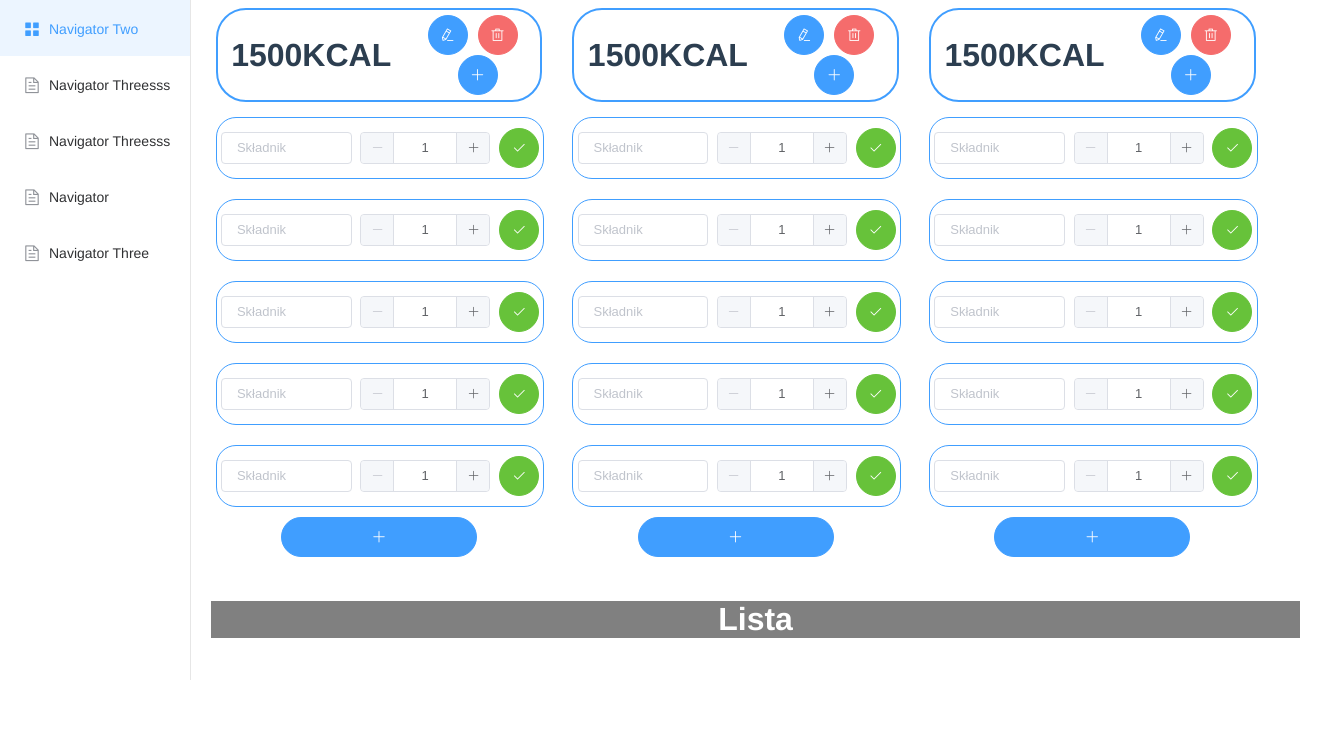
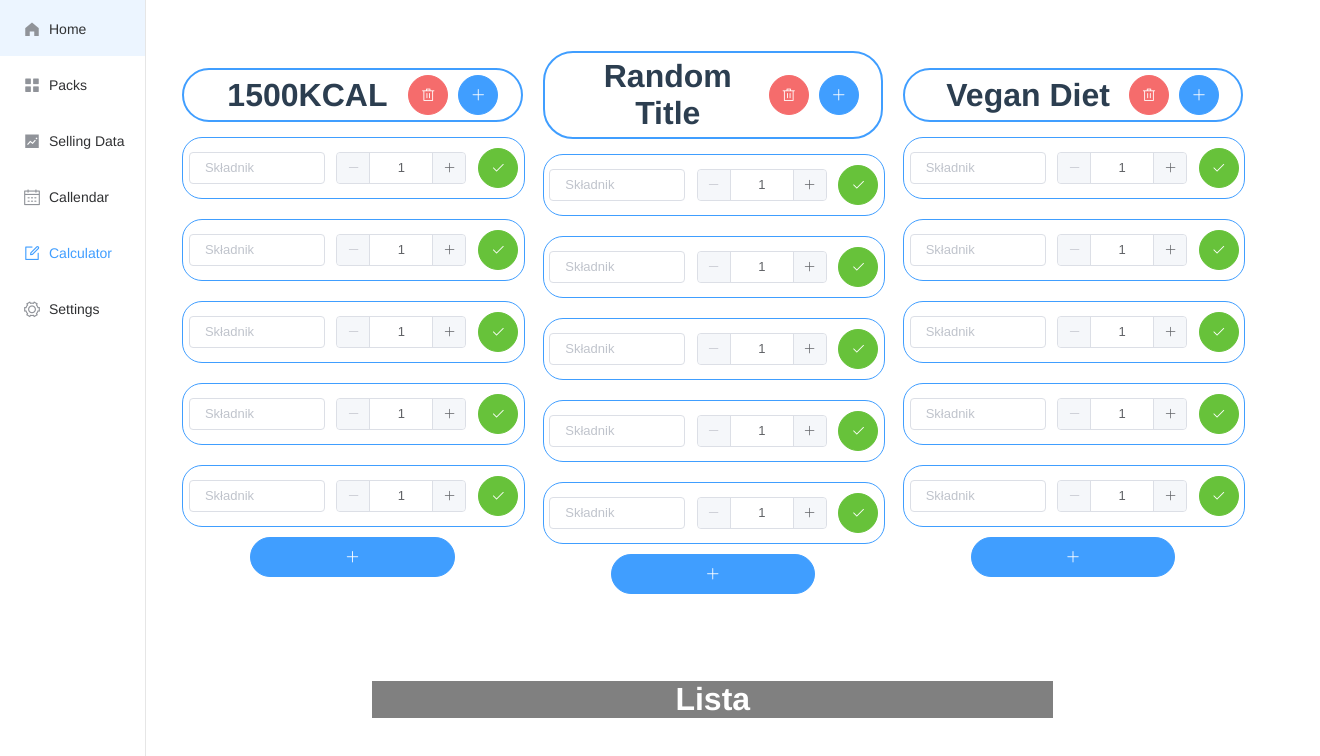
Before and after one commit to Michal-Kozak/Catering-System, a Vue app: page / in a window 1280 px wide. Shown: the top 756 px of the page, 1320 px wide, since content can reach past the window. Built offline with nearby package versions, Linux system fonts and the light colour scheme.

Commit message:
Fix - Displaying List Summary

```diff
--- a/src/components/board.vue
+++ b/src/components/board.vue
@@ -44,7 +44,7 @@ export default {
         console.log(item.value)
 
         this.items.forEach(item => {
-         if (this.item.value == items.item.value){
+         if (item.value !== item.value){
 
          } else {
 
@@ -62,9 +62,10 @@ export default {
   width: 90%;
     display: flex;
     flex-direction: column;
+    align-items: center;
 }
 .diet__score{
-  width: 100%;
+  width: 60%;
   padding: 20px;
 }
 .diet__summary{
--- a/src/components/dietList.vue
+++ b/src/components/dietList.vue
@@ -10,7 +10,42 @@
            <h1>1500KCAL</h1>
                 </div>
            <div >
-               <el-button type="primary" icon="el-icon-edit" circle></el-button>
+                <el-button type="danger" icon="el-icon-delete" circle></el-button>
+                <el-button type="primary" icon="el-icon-plus" circle></el-button>
+            </div>
+            </div>
+
+            <dietitem
+             @addItem="addItem($event)"
+             > </dietitem>
+             <dietitem
+             @addItem="addItem($event)"
+             > </dietitem>
+             <dietitem
+             @addItem="addItem($event)"
+             > </dietitem>
+             <dietitem
+             @addItem="addItem($event)"
+             > </dietitem>
+             <dietitem
+             @addItem="addItem($event)"
+             > </dietitem>
+
+             <div class="addTask__button">
+              <el-button type="primary" icon="el-icon-plus" round style="width:60%;"></el-button>
+              </div>
+
+        </div>
+
+        <div class="calculator__row">
+
+            <div class="calculator__type">
+
+                <div class="list__name"  contenteditable="true">
+           <h1>Random Title</h1>
+                </div>
+           <div >
+
                 <el-button type="danger" icon="el-icon-delete" circle></el-button>
                 <el-button type="primary" icon="el-icon-plus" circle></el-button>
             </div>
@@ -43,11 +78,11 @@
 
             <div class="calculator__type">
 
-                <div class="list__name">
-           <h1>1500KCAL</h1>
+                <div class="list__name"  contenteditable="true">
+           <h1> Vegan Diet</h1>
                 </div>
            <div >
-               <el-button type="primary" icon="el-icon-edit" circle></el-button>
+
                 <el-button type="danger" icon="el-icon-delete" circle></el-button>
                 <el-button type="primary" icon="el-icon-plus" circle></el-button>
             </div>
@@ -69,41 +104,7 @@
              @addItem="addItem($event)"
              > </dietitem>
 
-             <div class="addTask__button">
-              <el-button type="primary" icon="el-icon-plus" round style="width:60%;"></el-button>
-              </div>
 
-        </div>
-
-        <div class="calculator__row">
-
-            <div class="calculator__type">
-
-                <div class="list__name">
-           <h1>1500KCAL</h1>
-                </div>
-           <div >
-               <el-button type="primary" icon="el-icon-edit" circle></el-button>
-                <el-button type="danger" icon="el-icon-delete" circle></el-button>
-                <el-button type="primary" icon="el-icon-plus" circle></el-button>
-            </div>
-            </div>
-
-            <dietitem
-             @addItem="addItem($event)"
-             > </dietitem>
-             <dietitem
-             @addItem="addItem($event)"
-             > </dietitem>
-             <dietitem
-             @addItem="addItem($event)"
-             > </dietitem>
-             <dietitem
-             @addItem="addItem($event)"
-             > </dietitem>
-             <dietitem
-             @addItem="addItem($event)"
-             > </dietitem>
 
 
              <div class="addTask__button">
@@ -139,16 +140,19 @@ p{
 }
 .calculator{
     width: 100%;
-    height: 70vh;
+    min-height: 80vh;
     display: flex;
+    flex-wrap: wrap;
     justify-content: center;
     align-items: center;
 }
 .calculator__row{
     width: 30%;
+    min-width: 300px;
     display: flex;
     flex-direction: column;
     margin: 0px 15px 0px 15px;
+    margin: 20px 10px  20px 10px;
 }
 .calculator__type{
     height: 5%;
--- a/src/components/dietitem.vue
+++ b/src/components/dietitem.vue
@@ -64,6 +64,7 @@
       addItem() {
         this.$emit('addItem', this.item);
     },
+
       remoteMethod(query) {
         if (query !== '') {
           this.loading = true;
--- a/src/components/sidemenu.vue
+++ b/src/components/sidemenu.vue
@@ -3,31 +3,35 @@
     <el-row class="tac">
   <el-col style="height:100%;">
     <el-menu
-      default-active="2"
+      default-active="5"
       class="el-menu-vertical-demo submenutext"
       @open="handleOpen"
       @close="handleClose"
       style="height:100%;"
       >
-      <el-menu-item index="2">
+      <el-menu-item index="1">
+        <i class="el-icon-s-home"></i>
+        <span>Home</span>
+      </el-menu-item>
+      <el-menu-item index="2" >
         <i class="el-icon-menu"></i>
-        <span>Navigator Two</span>
+        <span>Packs</span>
       </el-menu-item>
-      <el-menu-item index="1" >
-        <i class="el-icon-document"></i>
-        <span>Navigator Threesss</span>
+       <el-menu-item index="3" >
+        <i class="el-icon-s-marketing"></i>
+        <span>Selling Data</span>
       </el-menu-item>
-       <el-menu-item index="1" >
-        <i class="el-icon-document"></i>
-        <span>Navigator Threesss</span>
+       <el-menu-item index="4" >
+        <i class="el-icon-date"></i>
+        <span>Callendar</span>
       </el-menu-item>
-       <el-menu-item index="1" >
-        <i class="el-icon-document"></i>
-        <span>Navigator </span>
+        <el-menu-item index="5" >
+        <i class="el-icon-edit-outline"></i>
+        <span>Calculator</span>
       </el-menu-item>
-       <el-menu-item index="1" >
-        <i class="el-icon-document"></i>
-        <span>Navigator Three</span>
+       <el-menu-item index="6" >
+        <i class="el-icon-setting"></i>
+        <span>Settings</span>
       </el-menu-item>
 
 
```
